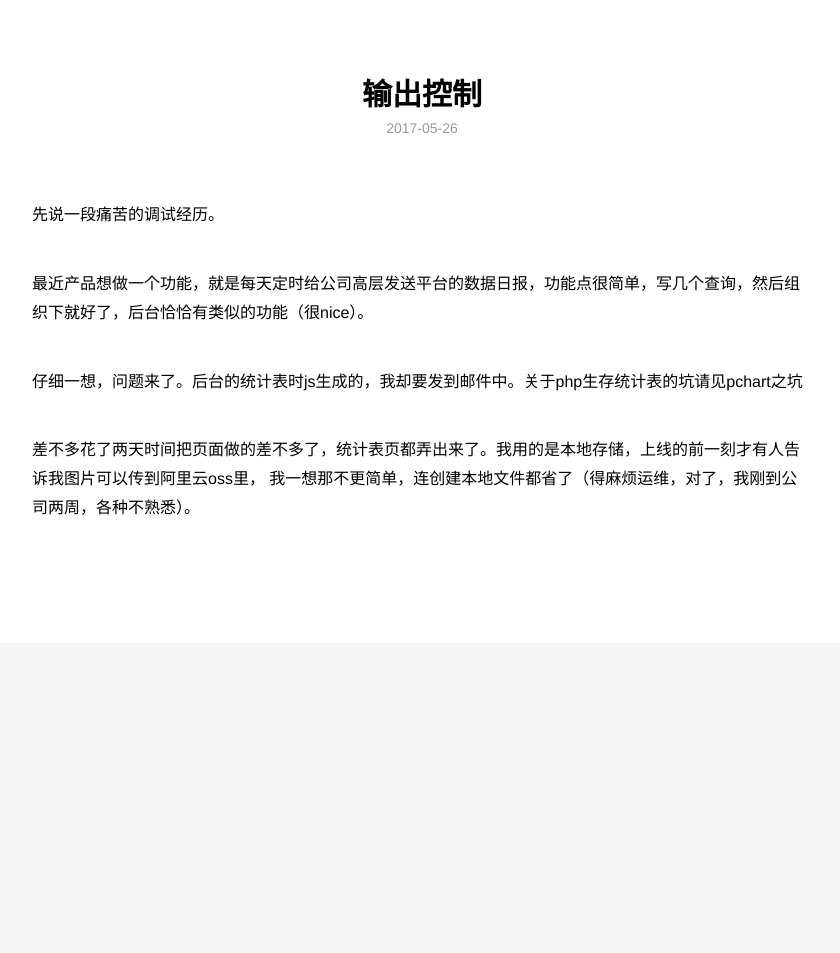
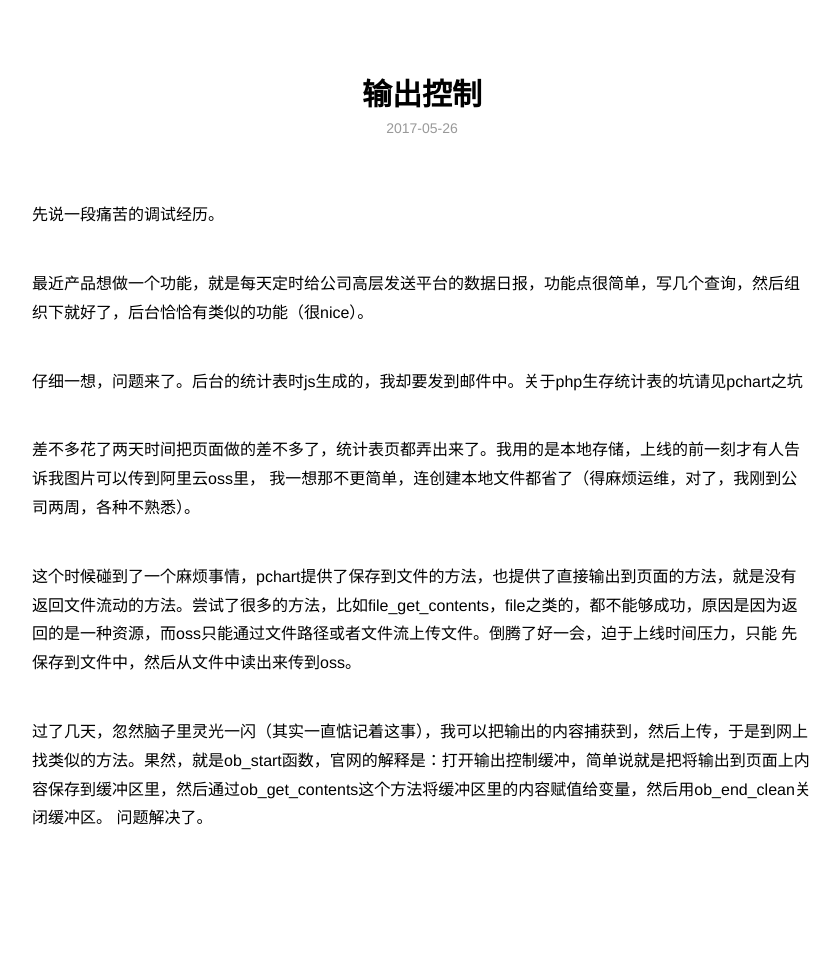
Before and after one commit to zwell/blog, a Jekyll site: the page built from docs/_posts/2017-05-26-输出控制.md, in a window 1280 px wide. Shown: the whole page, without its empty margins (218-1058 px from the left). Built offline with Jekyll 4.4.1, drawn with Linux system fonts in a browser that asks for light colours; before the commit the page ends 900 px from its top, so only the background shows below that.

Commit message:
Update 2017-05-26-输出控制.md

```diff
--- a/docs/_posts/2017-05-26-输出控制.md
+++ b/docs/_posts/2017-05-26-输出控制.md
@@ -14,3 +14,9 @@ description:
 
 差不多花了两天时间把页面做的差不多了，统计表页都弄出来了。我用的是本地存储，上线的前一刻才有人告诉我图片可以传到阿里云oss里，
 我一想那不更简单，连创建本地文件都省了（得麻烦运维，对了，我刚到公司两周，各种不熟悉）。
+
+这个时候碰到了一个麻烦事情，pchart提供了保存到文件的方法，也提供了直接输出到页面的方法，就是没有返回文件流动的方法。尝试了很多的方法，比如file_get_contents，file之类的，都不能够成功，原因是因为返回的是一种资源，而oss只能通过文件路径或者文件流上传文件。倒腾了好一会，迫于上线时间压力，只能
+先保存到文件中，然后从文件中读出来传到oss。
+
+过了几天，忽然脑子里灵光一闪（其实一直惦记着这事），我可以把输出的内容捕获到，然后上传，于是到网上找类似的方法。果然，就是ob_start函数，官网的解释是：打开输出控制缓冲，简单说就是把将输出到页面上内容保存到缓冲区里，然后通过ob_get_contents这个方法将缓冲区里的内容赋值给变量，然后用ob_end_clean关闭缓冲区。
+问题解决了。
```
